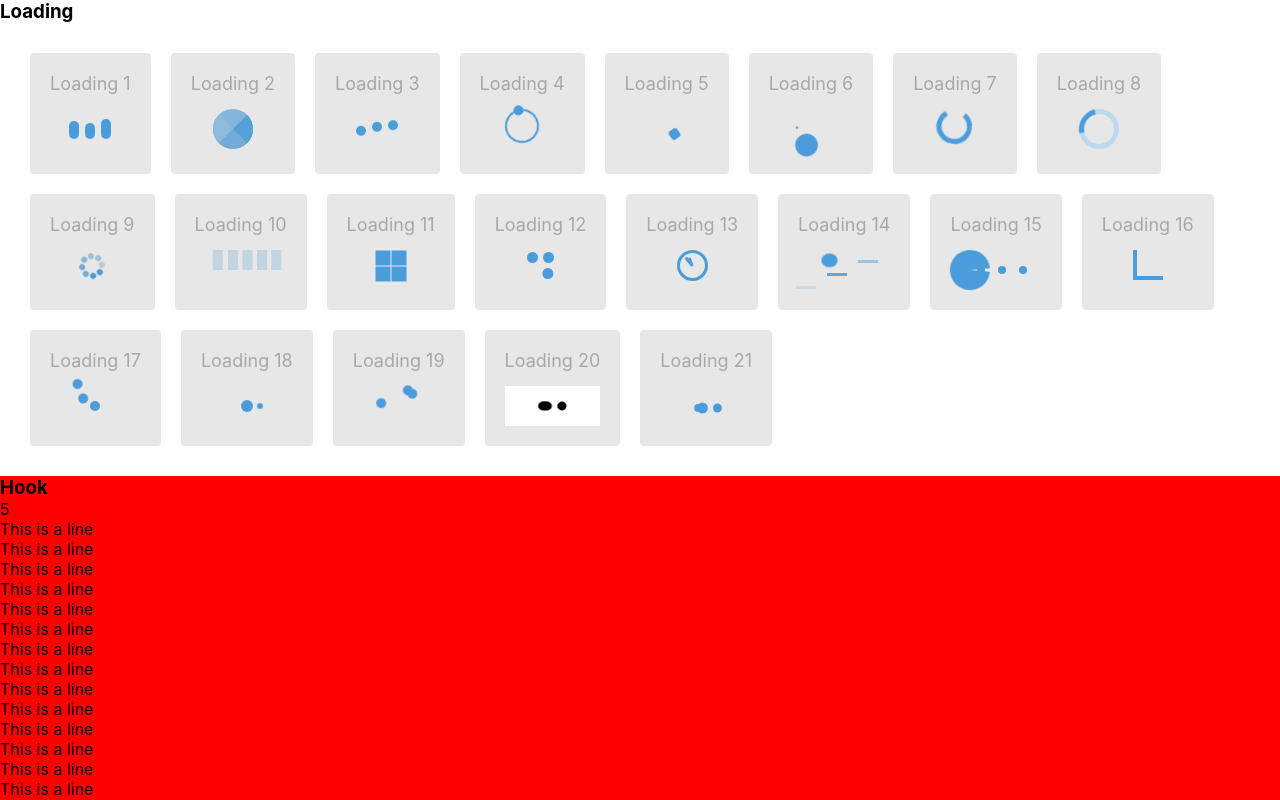
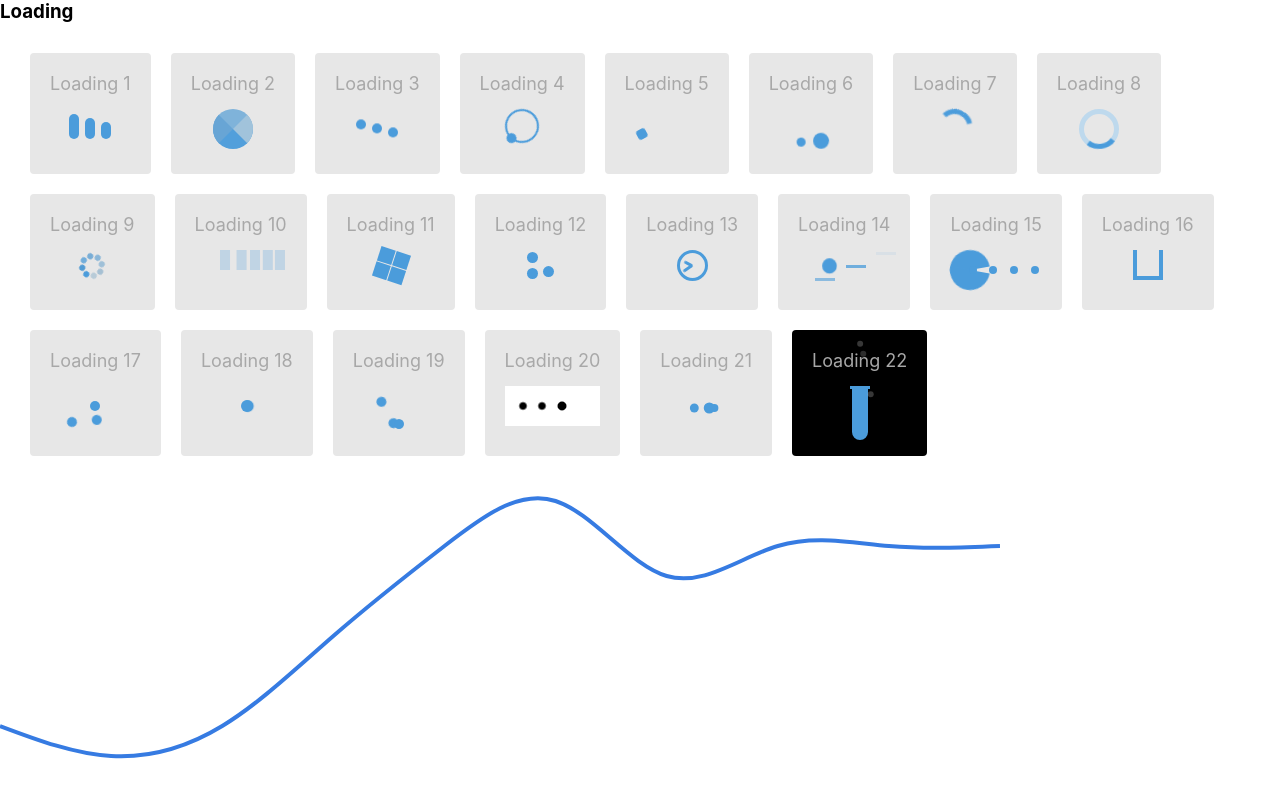
Before and after one commit to sonht1109/css-loading, a React (Create React App) app: page / in a window 1280 px wide. Shown: the top 800 px of the page. Built offline with nearby package versions, Linux system fonts and the light colour scheme.

Commit message:
loading 22

```diff
--- a/package.json
+++ b/package.json
@@ -6,6 +6,8 @@
     "@testing-library/jest-dom": "^5.11.4",
     "@testing-library/react": "^11.1.0",
     "@testing-library/user-event": "^12.1.10",
+    "d3-scale": "^3.3.0",
+    "d3-shape": "^2.1.0",
     "react": "^17.0.2",
     "react-dom": "^17.0.2",
     "react-scripts": "4.0.3",
--- a/src/App.js
+++ b/src/App.js
@@ -1,12 +1,13 @@
 import './App.css';
-import Hook from './components/Hook';
+import Chart from './components/Chart';
 import Loading from './components/Loading';
 
 function App() {
   return (
     <>
     <Loading />
-    <Hook />
+    <Chart />
+    {/* <Hook /> */}
     </>
   );
 }
--- /dev/null
+++ b/src/components/Chart/data.js
@@ -0,0 +1,14 @@
+const data = [
+  {x: new Date("2021, 1, 1"), y: 20},
+  {x: new Date("2021, 1, 6"), y: 10},
+  {x: new Date("2021, 1, 11"), y: 20},
+  {x: new Date("2021, 1, 16"), y: 50},
+  {x: new Date("2021, 1, 21"), y: 80},
+  {x: new Date("2021, 1, 26"), y: 95},
+  {x: new Date("2021, 1, 31"), y: 70},
+  {x: new Date("2021, 2, 5"), y: 80},
+  {x: new Date("2021, 2, 10"), y: 80},
+  {x: new Date("2021, 2, 15"), y: 80},
+]
+
+export default data
--- /dev/null
+++ b/src/components/Chart/index.js
@@ -0,0 +1,32 @@
+import React from "react";
+import * as scale from "d3-scale";
+import data from "./data";
+import * as shape from "d3-shape";
+
+const HEIGHT = 300;
+// const CURSOR_SIZE = 16
+// const CURSOR_BORDER_WIDTH = 2
+// const TEXTINPUT_HEIGHT = 40
+// const TEXTINPUT_WIDTH = 100
+const width = 1000;
+
+const scaleX = scale
+  .scaleTime()
+  .domain([data[0].x, data[data.length - 1].x])
+  .range([0, width]);
+
+const scaleY = scale.scaleLinear().domain([0, 100]).range([HEIGHT, 0]);
+
+const line = shape
+  .line()
+  .x((d) => scaleX(d.x))
+  .y((d) => scaleY(d.y))
+  .curve(shape.curveNatural)(data);
+
+export default function Chart() {
+  return (
+    <svg width={width} height={HEIGHT}>
+      <path d={line} stroke="#367be2" fill="transparent" strokeWidth="4" />
+    </svg>
+  );
+}
--- /dev/null
+++ b/src/components/Loading/Loading22/index.js
@@ -0,0 +1,13 @@
+import React from 'react'
+import './style.css'
+
+export default function Loading22() {
+  return (
+    <div className="loading-wrapper _22">
+      <div className="title">Loading 22</div>
+      <div className="loading-22">
+        <div className="tube"/>
+      </div>
+    </div>
+  )
+}
--- /dev/null
+++ b/src/components/Loading/Loading22/style.css
@@ -0,0 +1,73 @@
+._22{
+  background-color: black;
+}
+
+.loading-22{
+  width: 100%;
+  height: 50px;
+}
+
+.loading-22 .tube{
+  margin: 0 auto;
+  width: 12px;
+  height: 50px;
+  border: 2px solid #4b9cdb;
+  border-radius: 0 0 8px 8px;
+  position: relative;
+  background-image:linear-gradient(to bottom, #4b9cdb, #4b9cdb);
+  background-position: 0 50px;
+  background-repeat: no-repeat;
+  animation: loading-22 6s ease-out infinite;
+}
+
+.loading-22 .tube::after{
+  content: '';
+  position: absolute;
+  top: -2px;
+  left: 50%;
+  transform: translateX(-50%);
+  width: 20px;
+  height: 3px;
+  background-color: #4b9cdb;
+}
+
+.loading-22 .tube::before{
+  content: '';
+  position: absolute;
+  bottom: 0;
+  left: 0;
+  width: 6px;
+  height: 6px;
+  border-radius: 50%;
+  animation: bubbles 6s infinite linear;
+}
+
+@keyframes loading-22{
+  from{
+    background-position: 0 50px;
+  }
+  80%, 100%{
+    background-position: 0 0;
+  }
+}
+
+@keyframes bubbles {
+  0% {
+    box-shadow: 4px -10px rgba(255, 255, 255, 0), 6px 0px rgba(255, 255, 255, 0), 8px -15px rgba(255, 255, 255, 0), 12px 0px rgba(255, 255, 255, 0);
+  }
+  20% {
+    box-shadow: 4px -20px rgba(255, 255, 255, 0), 8px -10px rgba(255, 255, 255, 0), 10px -30px rgba(255, 255, 255, 0.5), 15px -5px rgba(255, 255, 255, 0);
+  }
+  40% {
+    box-shadow: 2px -40px rgba(255, 255, 255, 0.5), 8px -30px rgba(255, 255, 255, 0.4), 8px -60px rgba(255, 255, 255, 0.5), 12px -15px rgba(255, 255, 255, 0.5);
+  }
+  60% {
+    box-shadow: 4px -60px rgba(255, 255, 255, 0.5), 6px -50px rgba(255, 255, 255, 0.4), 10px -90px rgba(255, 255, 255, 0.5), 15px -25px rgba(255, 255, 255, 0.5);
+  }
+  80% {
+    box-shadow: 2px -80px rgba(255, 255, 255, 0.5), 4px -70px rgba(255, 255, 255, 0.4), 8px -120px rgba(255, 255, 255, 0), 12px -35px rgba(255, 255, 255, 0.5);
+  }
+  100% {
+    box-shadow: 4px -100px rgba(255, 255, 255, 0), 8px -90px rgba(255, 255, 255, 0), 10px -120px rgba(255, 255, 255, 0), 15px -45px rgba(255, 255, 255, 0);
+  }
+}
--- a/src/components/Loading/index.js
+++ b/src/components/Loading/index.js
@@ -21,6 +21,7 @@ import Loading7 from "./Loading7";
 import Loading8 from "./Loading8";
 import Loading9 from "./Loading9";
 import "./style.css";
+import Loading22 from "./Loading22";
 
 export default function Loading() {
   return (
@@ -48,6 +49,7 @@ export default function Loading() {
         <Loading19 />
         <Loading20 />
         <Loading21 />
+        <Loading22 />
       </div>
     </>
   );
```
Also changed, not shown: 1 other file (tests, documents, lock files or other folders).
